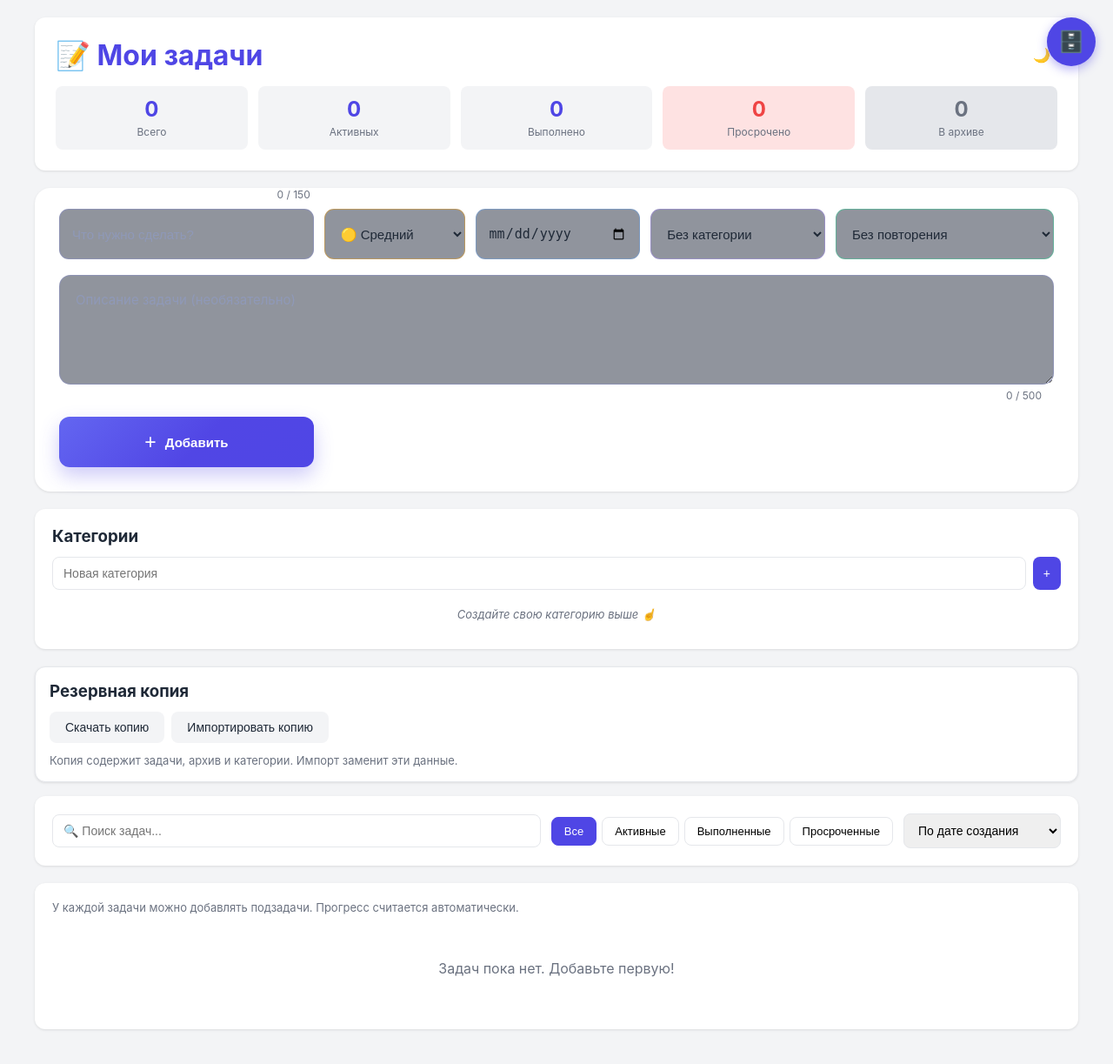
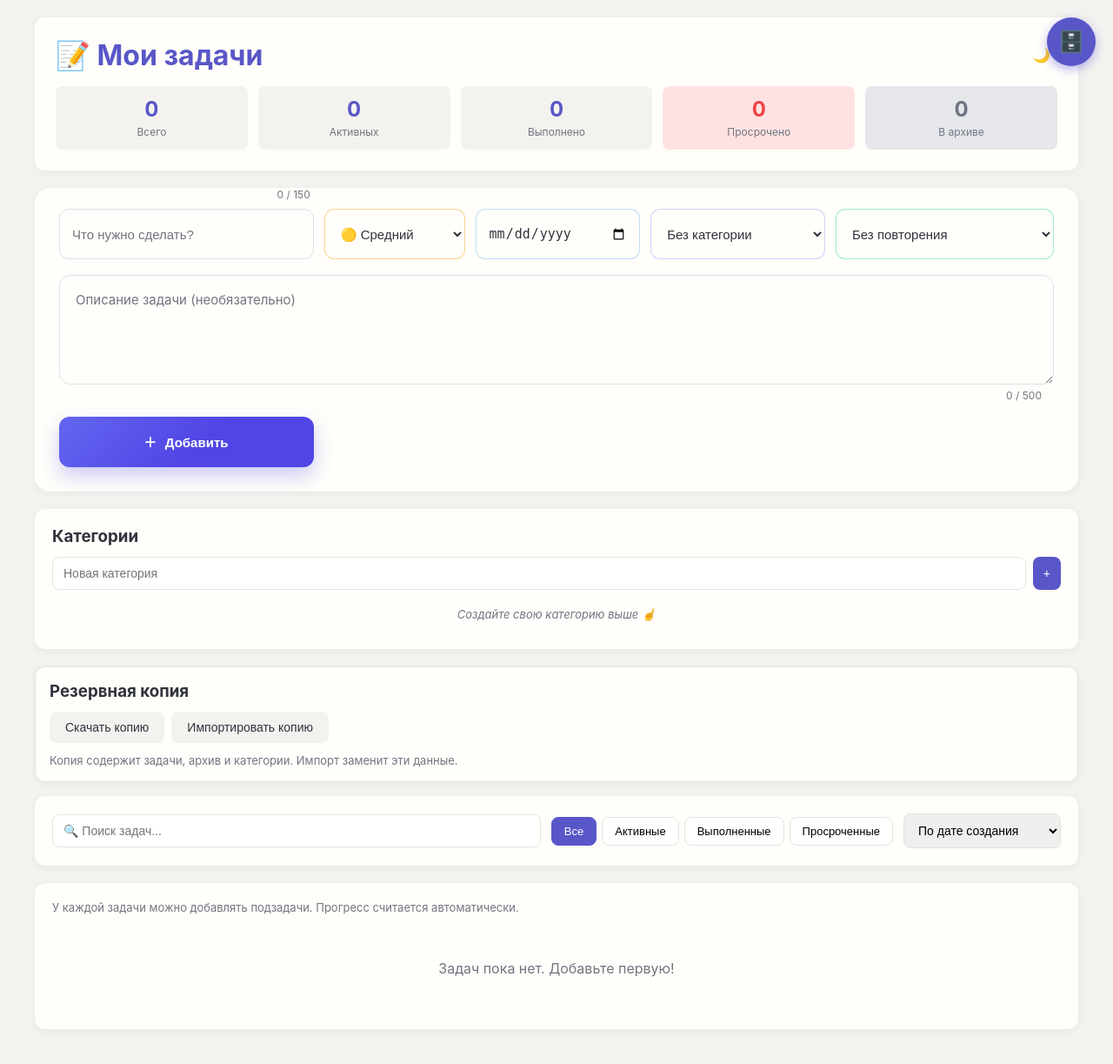
Before and after one commit to diseaseqq/Todo_list, a PHP site: page / in a window 1280 px wide. Shown: the whole page at 87% size. Run offline with PHP 8.4, Linux system fonts and the light colour scheme.

Commit message:
Soften light theme colors

```diff
--- a/style.css
+++ b/style.css
@@ -5,17 +5,17 @@
 }
 
 :root {
-    --primary: #4f46e5;
-    --primary-hover: #4338ca;
+    --primary: #5956c8;
+    --primary-hover: #4946ad;
     --danger: #ef4444;
     --success: #10b981;
     --warning: #f59e0b;
-    --bg: #f3f4f6;
-    --card: #ffffff;
-    --text: #1f2937;
-    --text-light: #6b7280;
-    --border: #e5e7eb;
-    --shadow: 0 1px 3px rgba(0,0,0,0.1);
+    --bg: #f4f2ee;
+    --card: #fffefa;
+    --text: #30333d;
+    --text-light: #727581;
+    --border: #e7e3dc;
+    --shadow: 0 2px 8px rgba(54, 47, 35, 0.055);
 }
 
 /* Тёмная тема */
@@ -1279,8 +1279,8 @@ body.dark-theme .recurrence-badge {
 
 /* ===== НОВЫЙ ДИЗАЙН ФОРМЫ ДОБАВЛЕНИЯ ===== */
 :root {
-    --form-border: rgba(129, 140, 248, 0.24);
-    --form-surface: rgba(15, 23, 42, 0.46);
+    --form-border: #e1ddec;
+    --form-surface: #fffefa;
 }
 
 body.dark-theme {
@@ -1290,6 +1290,8 @@ body.dark-theme {
     --text-light: #a7b0cc;
     --border: #303b5d;
     --shadow: 0 12px 32px rgba(0, 0, 0, 0.28);
+    --form-border: rgba(129, 140, 248, 0.24);
+    --form-surface: rgba(15, 23, 42, 0.46);
 }
 
 body.dark-theme .add-form {
@@ -1338,7 +1340,7 @@ body.dark-theme .add-form {
 
 .add-form .task-input::placeholder,
 .add-form .task-textarea::placeholder {
-    color: #8f99b8;
+    color: var(--text-light);
 }
 
 .add-form .task-input:focus,
```
